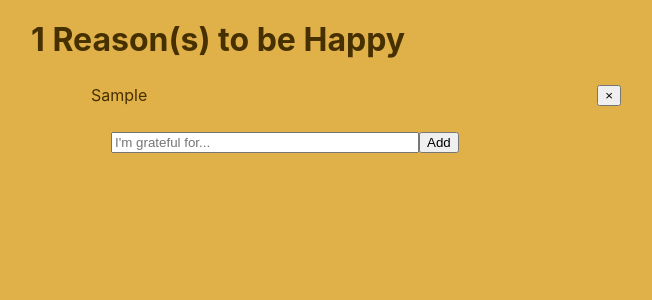
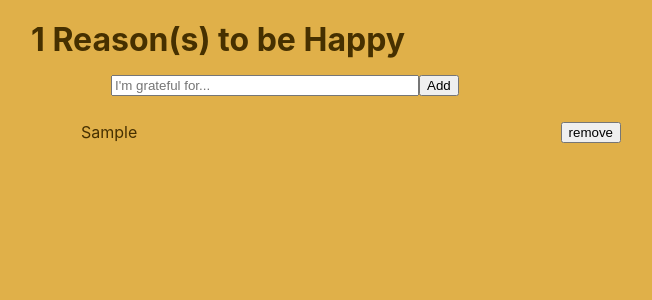
Before and after one commit to janessatran/gratitude-list, a React (Create React App) app: page / in a window 1280 px wide. Both pictures are taken after typing "Sample" into the empty fields and a click on the button "Add". Shown: the top 300 px of the page, without its empty margins (309-961 px from the left). Built offline with nearby package versions, Linux system fonts and the light colour scheme.

Commit message:
Add date to list item on hover

```diff
--- a/src/App.css
+++ b/src/App.css
@@ -24,6 +24,7 @@ li {
 
 ul>li:hover {
   background-color: #F5F5F5;
+  opacity: 1;
 }
 
 .form-inline .form-control {
@@ -31,17 +32,25 @@ ul>li:hover {
   margin-left: 80px;
 }
 
-.done {
-  color: red;
-  text-decoration: line-through;
-}
-
-.undone {
-  color: #61DAFB;
-}
 
 .icon {
   margin: 6px 10px 6px 0;
+}
+.item-date {
+  margin-left: 2%;
+  font-size: 70%;
+  color: red;
+  float: center;
+  opacity: 0;
+}
+
+.list-item {
+  text-align: left;
+}
+
+.list-item:hover ~ .item-date{
+  max-height: inherit;
+  opacity: 1;
 }
 
 .close {
--- a/src/App.js
+++ b/src/App.js
@@ -16,6 +16,7 @@ class GratitudeList extends React.Component {
         <GratitudeListItem
           key={item.key}
           item={item}
+          date={item.date}
           removeItem={this.props.removeItem}
         />
       );
@@ -29,13 +30,12 @@ class GratitudeList extends React.Component {
 class GratitudeListItem extends React.Component {
   constructor(props) {
     super(props);
-    this.onClickClose = this.onClickClose.bind(this);
+    this.onClickDelete = this.onClickDelete.bind(this);
   }
 
-  onClickClose() {
+  onClickDelete() {
     let index = parseInt(this.props.index);
     this.props.removeItem(index);
-    console.log('hello!');
   }
 
   render() {
@@ -43,16 +43,20 @@ class GratitudeListItem extends React.Component {
       <li className="list-group-item">
         <div className="item">
           <span
-            className="glyphicon glyphicon-ok icon"
-            aria-hidden="true"
+            className="list-item"
           >
+            {this.props.item.value}
           </span>
-          {this.props.item.value}
+          <span className="item-date">
+            {this.props.item.date}
+          </span>
           <button
             type="button"
             className="close"
-            onClick={this.onClickClose}>&times;
-            </button>
+            onClick={this.onClickDelete}
+          >
+            remove
+          </button>
         </div>
       </li>
     )
@@ -119,7 +123,8 @@ class GratitudeListApp extends React.Component {
     happyThings.unshift({
       index: happyThing.length + 1,
       value: happyThing.newItemValue,
-      key: generateKey(happyThing.newItemValue)
+      key: generateKey(happyThing.newItemValue),
+      date: new Date().toLocaleString()
     });
     this.setState({ happyThings: happyThings });
   }
@@ -135,11 +140,11 @@ class GratitudeListApp extends React.Component {
     return (
       <div id="main">
         <GratitudeListHeader />
+        <GratitudeForm addItem={this.addItem} />
         <GratitudeList
           items={this.state.happyThings}
           removeItem={this.removeItem}
         />
-        <GratitudeForm addItem={this.addItem} />
       </div >
     );
   }
```
